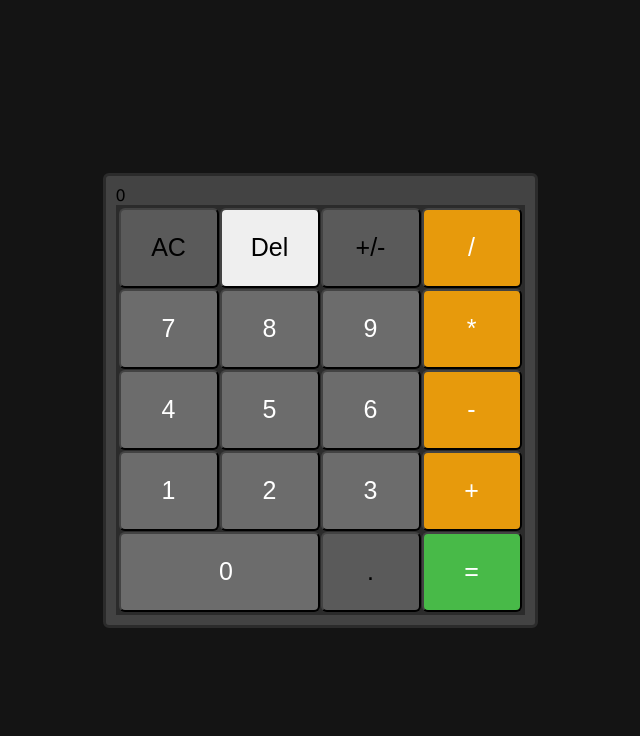
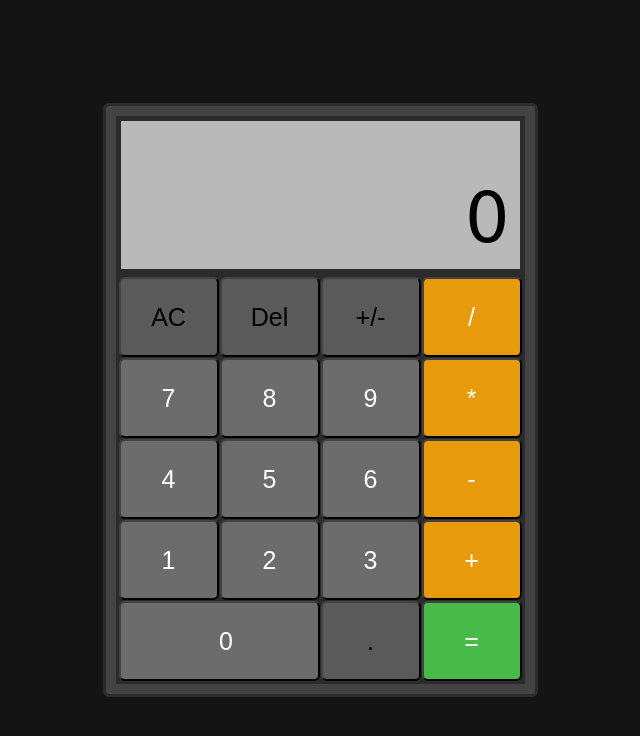
Before and after one commit to j0shyang/calculator, a plain HTML site: page index.html in a window 1280 px wide. Shown: the whole page, without its empty margins (320-960 px from the left). Drawn offline with Linux system fonts and the light colour scheme.

Commit message:
Added styling to the top display, which will be in a smaller font than the bottom display

```diff
--- a/style.css
+++ b/style.css
@@ -21,15 +21,24 @@ body {
     border: 3px solid rgb(43, 43, 43);
 }
 
-#display {
+#display-container {
     display: flex;
-    justify-content: end;
+    align-items: end;
+    flex-direction: column;
     background: white;
     padding: 10px;
-    font-size: 70px;
-    color: black;
     background-color: rgb(185, 185, 185);
     border: 5px solid rgb(43, 43, 43);
+}
+
+.top-display {
+    height: 20px;
+    font-size: 20px;
+    margin: 13px 0px;
+}
+
+.bottom-display {
+    font-size: 70px;
 }
 
 #buttons-container {
@@ -49,7 +58,7 @@ button {
 
 button.clear,
 button.sign,
-button.percent,
+button.delete,
 button.decimal[value="."] {
     background-color: rgb(90, 90, 90);
 }
```
